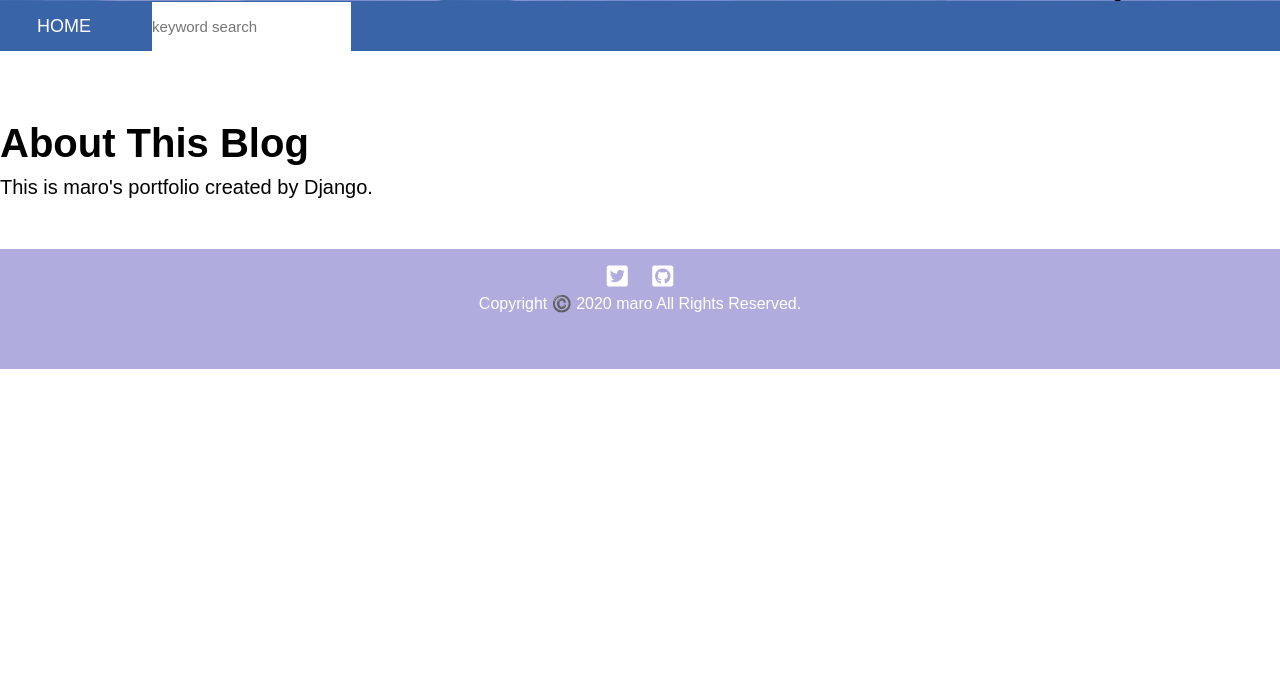
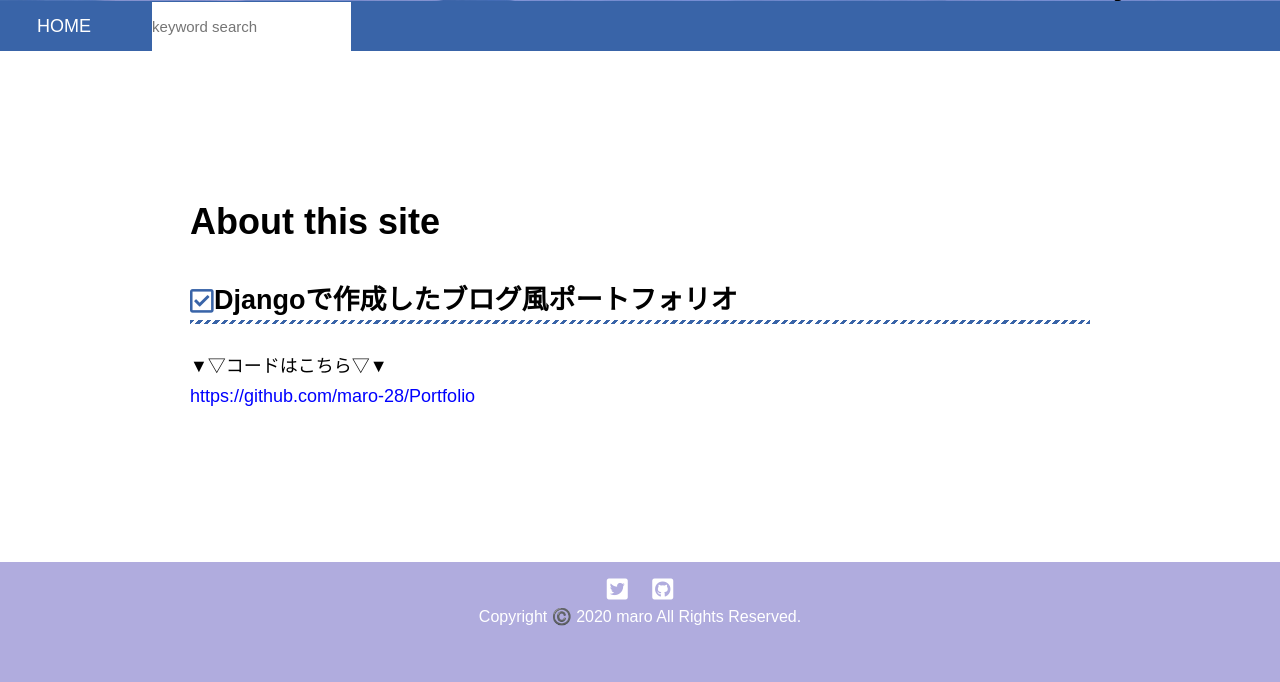
Before and after one commit to maro-28/Portfolio, a Django app: page /about_blog/ in a window 1280 px wide. Shown: the part 399-1081 px from the top of the page. Before the commit the page ends 768 px from the top, so only its background shows below. Run offline with Django 3.2, Linux system fonts and the light colour scheme; data that the repository does not hold is empty.

Commit message:
edit site info

```diff
--- a/main/templates/main/about_blog.html
+++ b/main/templates/main/about_blog.html
@@ -16,7 +16,16 @@
 
 {% block main %}
 <main>
-  <h1>About This Blog</h1>
-  <p>This is maro's portfolio created by Django.</p>
+  <div class="article">
+    <div class="main_sentance f09">
+      <h1>About this site</h1>
+      <h2>Djangoで作成したブログ風ポートフォリオ</h2>
+      <br>
+      <p>▼▽コードはこちら▽▼</p>
+      <p>
+        <a href="https://github.com/maro-28/Portfolio">https://github.com/maro-28/Portfolio</a>
+      </p>
+    </div>
+  </div>
 </main>
 {% endblock %}
--- a/main/templates/main/about_me.html
+++ b/main/templates/main/about_me.html
@@ -20,6 +20,7 @@
       <h1>About maro</h1>
       <p>ポートフォリオをご覧いただきありがとうございます。</p>
       <h2>Skill</h2>
+      <br>
       <p>Python：DjangoでWebアプリ作成、bs4でスクレイピングなど</p>
       <p>GAS：G Suiteの簡単な処理、Chatwork API</p>
       <p>HTML＆CSS：当ポートフォリオ程度のWebデザイン</p>
```
